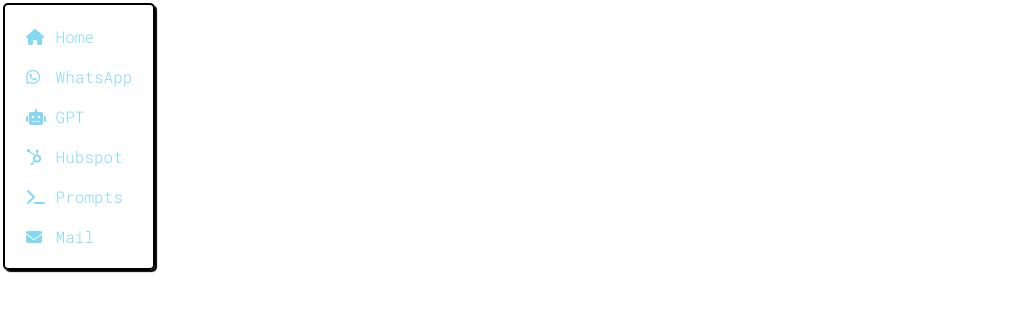
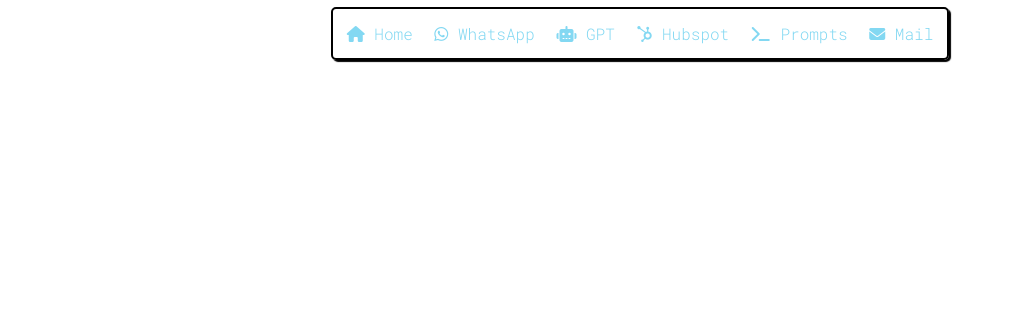
Before and after one commit to mafercudi/newsidebar, a plain HTML site: page index.html in a window 1280 px wide. Shown: the whole page, without its empty margins (0-1012 px from the left). Drawn offline with Linux system fonts and the light colour scheme.

Commit message:
Update index.html

```diff
--- a/index.html
+++ b/index.html
@@ -73,7 +73,7 @@
 
 	<script>
 
-		let direction = "vertical";
+		let direction = "Horizontal";
 		if (direction === "vertical") {
 			document.head.insertAdjacentHTML("beforeend", `<style>.navMenu a {display: block; text-align:left; margin:7px} i{width:15px; margin-right:5px} .navMenu{margin:3px}</style>`)
 		}
```
